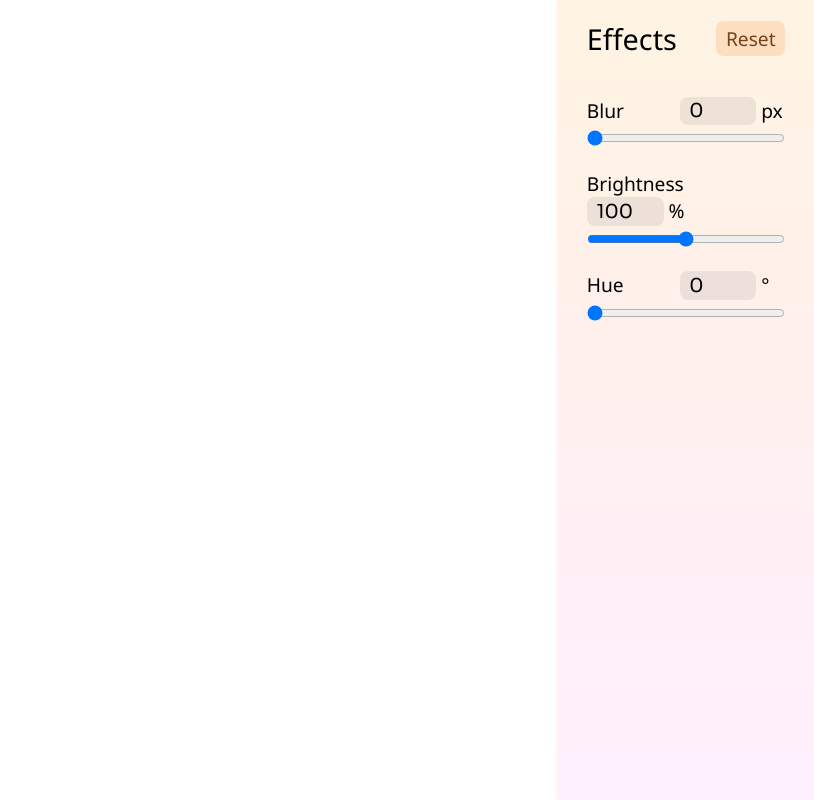
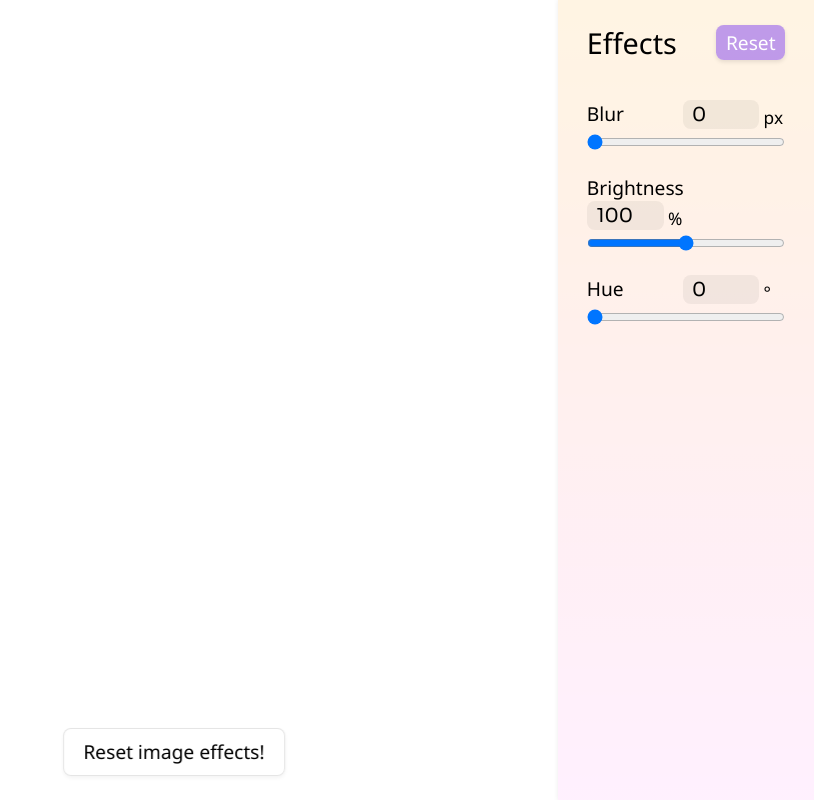
Before and after one commit to Sup2point0/lucidity, a SvelteKit app: page / in a window 1280 px wide. Both pictures are taken after a click on the button "Reset". Shown: the whole page, without its empty margins (466-1280 px from the left). Built offline with nearby package versions, Linux system fonts and the light colour scheme; a web font is replaced by a local one.

Commit message:
feat - implement toasts

```diff
--- a/src/parts/clicky.svelte
+++ b/src/parts/clicky.svelte
@@ -19,25 +19,30 @@ let { text, action }: Props = $props();
 
 <style lang="scss">
 
+@use 'sass:color';
+
+
 button {
   padding: 0.2em 0.5em;
   @include font-ui;
   font-size: 100%;
-  color: $col-trit-dark;
-  background: oklch(0.8 0.1202 57.71 / 30%);
+  color: white;
+  background: color.change($col-purp, $alpha: 0.8);
   border: none;
   border-radius: $border-radius;
   outline: none;
+  box-shadow: 0 2px 4px rgb(black, 10%);
   transition: #{trans()};
 
   &:hover, &:focus-visible {
     cursor: pointer;
     padding-left: 0.6em;
     padding-right: 0.6em;
-    background: oklch(0.8 0.1202 57.71 / 60%);
+    background: color.adjust($col-purp, $lightness: -0.05);
   }
 
   &:active {
+    background: color.adjust($col-purp, $lightness: -0.15);
     transform: scale(92%);
   }
 }
--- a/src/parts/slider.svelte
+++ b/src/parts/slider.svelte
@@ -70,7 +70,7 @@ let { label, value = $bindable(), min = 0, max = 1, unit }: Props = $props();
   .input-container {
     display: flex;
     flex-flow: row nowrap;
-    align-items: stretch;
+    align-items: end;
 
     input[type="number"] {
       appearance: none;
@@ -79,18 +79,18 @@ let { label, value = $bindable(), min = 0, max = 1, unit }: Props = $props();
 
       @include font-flavour;
       font-size: 100%;
-      background: rgb(black, 7%);
+      background: rgb(black, 5%);
       border: none;
       border-radius: $border-radius;
       outline: none;
       transition: #{trans()};
 
       &:hover {
-        background: rgb(black, 12%);
+        background: rgb(black, 10%);
       }
 
       &:active {
-        background: rgb(black, 16%);
+        background: rgb(black, 20%);
         transform: scale(97%);
       }
     }
@@ -100,6 +100,7 @@ let { label, value = $bindable(), min = 0, max = 1, unit }: Props = $props();
       width: 1.5em;
       padding-left: 0.25em;
       @include font-ui;
+      font-size: 90%;
     }
   }
 
--- /dev/null
+++ b/src/parts/toast.svelte
@@ -0,0 +1,58 @@
+<!-- @component Toast -->
+
+<script lang="ts">
+
+import { toasts } from "#scripts/stores";
+import type { Toast } from "#scripts/types";
+
+import { scale, slide } from "svelte/transition";
+import { expoOut } from "svelte/easing";
+
+
+interface Props {
+  toast: Toast;
+}
+
+let { toast }: Props = $props();
+
+</script>
+
+
+<div class="toast"
+  in:slide={{ duration: 500, easing: expoOut }}
+  out:slide={{ duration: 500, easing: expoOut, delay: 250 }}
+>
+  <button class={toast.kind}
+    onclick={() => $toasts.clear_toast(toast.id)}
+    in:scale={{ duration: 500, start: 0.6, easing: expoOut, delay: 250 }}
+    out:scale={{ duration: 500, start: 0.9, easing: expoOut }}
+  >
+    {@html toast.text}
+  </button>
+</div>
+
+
+<style lang="scss">
+
+.toast {
+  padding: 0.25rem 0;
+}
+
+button {
+  padding: 0.5em 1em;
+  @include font-ui;
+  font-size: 100%;
+  background: rgb(white, 80%);
+  border: 1px solid rgb(black, 10%);
+  border-radius: $border-radius;
+  box-shadow: 0 2px 4px rgb(black, 5%);
+  backdrop-filter: blur(8px);
+  transition: #{trans()};
+
+  &:hover {
+    cursor: pointer;
+    background: rgb(white, 90%);
+  }
+}
+
+</style>
--- a/src/routes/+page.svelte
+++ b/src/routes/+page.svelte
@@ -2,8 +2,12 @@
 
 import "#styles/essence.scss";
 
+import { toasts } from "#scripts/stores";
+
 import Window from "./window.svelte";
 import Controls from "./controls.svelte";
+
+import Toast from "#parts/toast.svelte";
 
 </script>
 
@@ -17,6 +21,12 @@ import Controls from "./controls.svelte";
     <Controls />
   </div>
 </main>
+
+<div class="toasts">
+  {#each $toasts.active as toast (toast.id)}
+    <Toast {toast} />
+  {/each}
+</div>
 
 
 <style lang="scss">
@@ -40,4 +50,13 @@ main {
   position: relative;
 }
 
+.toasts {
+  position: fixed;
+  left: 50%;
+  bottom: 1rem;
+  display: flex;
+  flex-flow: column nowrap;
+  transform: translateX(-50%);
+}
+
 </style>
--- a/src/routes/controls.svelte
+++ b/src/routes/controls.svelte
@@ -2,7 +2,7 @@
 
 <script lang="ts">
 
-import { effects } from "#scripts/stores";
+import { effects, toasts } from "#scripts/stores";
 
 import Clicky from "#parts/clicky.svelte";
 import Slider from "#parts/slider.svelte";
@@ -17,7 +17,12 @@ import Slider from "#parts/slider.svelte";
     <header>
       <h2> Effects </h2>
 
-      <Clicky text="Reset" action={() => $effects.reset()} />
+      <Clicky text="Reset" action={() => {
+        $effects.reset();
+        $toasts.new_toast({
+          kind: "success", text: "Reset image effects!"
+        })
+      }} />
     </header>
 
     <div class="fields">
@@ -51,7 +56,7 @@ import Slider from "#parts/slider.svelte";
 .controls {
   width: 100%;
   height: 100%;
-  padding: 1rem 1.5rem;
+  padding: 1.2rem 1.5rem;
   position: relative;
   overflow-y: auto;
   background: rgb(white, 80%);
@@ -71,8 +76,8 @@ import Slider from "#parts/slider.svelte";
   z-index: -1;
   background: linear-gradient(
     to bottom in oklch,
-    oklch(0.8691 0.1202 78.88),
-    oklch(0.8691 0.1202 327.7)
+    $col-orange,
+    $col-pink
   );
   box-shadow: 0 0 5px rgb(black, 8%);
 }
--- a/src/scripts/stores/index.ts
+++ b/src/scripts/stores/index.ts
@@ -1,2 +1,3 @@
-export * from "./picts";
-export * from "./effects.svelte";
+export { pict } from "./picts";
+export { effects } from "./effects.svelte.ts";
+export { toasts } from "./toasts.svelte.ts";
--- /dev/null
+++ b/src/scripts/stores/toasts.svelte.ts
@@ -0,0 +1,29 @@
+import { writable } from "svelte/store";
+
+import type { Toast } from "#scripts/types";
+
+
+export class Toasts
+{
+  static count = 0;
+
+  active: Toast[] = $state([]);
+
+
+  new_toast(toast: Partial<Toast>)
+  {
+    let id = ++Toasts.count;
+    toast.id = id;
+    this.active.push(toast as Toast);
+
+    setTimeout(() => this.clear_toast(id), 5000);
+  }
+
+  clear_toast(id: number)
+  {
+    this.active.splice(this.active.findIndex(toast => toast.id === id), 1);
+  }
+}
+
+
+export const toasts = writable(new Toasts());
--- a/src/scripts/types/index.ts
+++ b/src/scripts/types/index.ts
@@ -0,0 +1 @@
+export type { Toast } from "./toast";
--- /dev/null
+++ b/src/scripts/types/toast.ts
@@ -0,0 +1,5 @@
+export interface Toast {
+  id?: number;
+  text: string;
+  kind: "success" | "error";
+}
--- a/src/styles/mixins/colours.scss
+++ b/src/styles/mixins/colours.scss
@@ -1 +1,3 @@
-$col-trit-dark: oklch(0.4309 0.0888 57.71);
+$col-orange: oklch(0.8691 0.1202 78.88);
+$col-pink: oklch(0.8691 0.1202 327.7);
+$col-purp: oklch(0.6956 0.1529 301.77);
```
